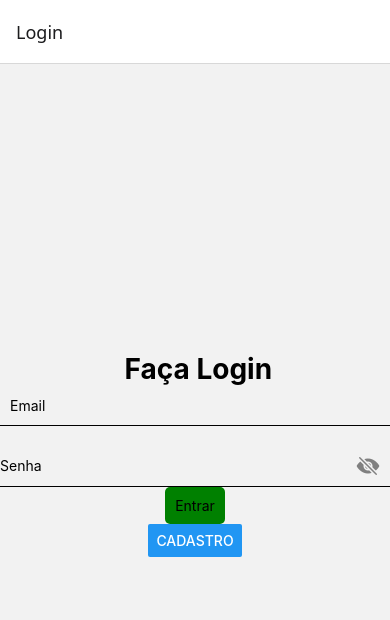
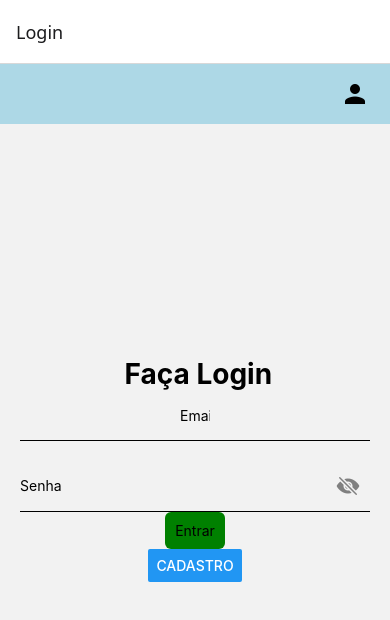
Before and after one commit to evelynriandrade6/LoginCelular, a React Native app: screen / in a window 390 px wide. Shown: the top 620 px of the page. Built offline with nearby package versions, Linux system fonts and the light colour scheme.

Commit message:
layout celular

```diff
--- a/src/App.js
+++ b/src/App.js
@@ -7,6 +7,7 @@
 import CadastroEvento from "./screens/CadastroEvento";
 import CadastroOrganizador from "./screens/CadastroOrg";
 import CadastroIngresso from "./screens/CadastroIng";
+import Layout from "./components/Layout";
 
 const Stack = createStackNavigator();
 
@@ -14,8 +15,16 @@
   return (
   <NavigationContainer>
   <Stack.Navigator initialRouteName="Login">
-        <Stack.Screen name="Login" component={Login}/>
-        <Stack.Screen name="Cadastro" component={Cadastro}/>
+        <Stack.Screen name="Login" component={()=>(
+          <Layout>
+            <Login />
+          </Layout>
+        )}/>
+        <Stack.Screen name="Cadastro" component={()=>(
+          <Layout>
+            <Cadastro />
+          </Layout>
+        )}/>
         <Stack.Screen name="Home" component={Home}/>
         <Stack.Screen name="CadastroEvento" component={CadastroEvento}/>
         <Stack.Screen name="CadastroOrganizador" component={CadastroOrganizador}/>
--- /dev/null
+++ b/src/components/Layout.js
@@ -0,0 +1,35 @@
+import React from "react";
+import { View, StyleSheet, TouchableOpacity}
+from "react-native";
+import Icon from "react-native-vector-icons/MaterialIcons";
+
+export default function Layout({children}){
+    return(
+        <View style={{flex:1}}>
+            {/*Cabeçalho */}
+            <View style={styles.header}>
+            <TouchableOpacity onPress={()=>{console.log ("Botão Clicado")}}>
+                <Icon name="person" size={30} color="fff"/>
+            </TouchableOpacity>
+            </View>
+            { /* Conteudo Principal */}
+            <View style={styles.container}>{children}</View>
+        </View>
+    )
+}
+const styles = StyleSheet.create({
+    header:{
+        backgroundColor: "lightblue",
+        width:"100%",
+        height:60,
+        justifyContent:"center",
+        alignItems:"flex-end",
+        paddingHorizontal:20
+    },
+    container:{
+        flex:1,
+        justifyContent:"center",
+        alignItems:"center",
+        paddingHorizontal:20
+    }
+})
--- a/src/screens/Cadastro.js
+++ b/src/screens/Cadastro.js
@@ -9,8 +9,10 @@
   Button
 } from "react-native";
 import api from "../axios/axios";
+import { useNavigation } from "@react-navigation/native";
 
-export default function Cadastro({ navigation }) {
+export default function Cadastro() {
+  const navigation = useNavigation();
   const [user, setUser] = useState({
     name:"",
     cpf:"",
--- a/src/screens/Login.js
+++ b/src/screens/Login.js
@@ -10,8 +10,10 @@
 } from "react-native";
 import api from "../axios/axios";
 import { Ionicons } from "@expo/vector-icons";
+import { useNavigation } from "@react-navigation/native";
 
-export default function Login({ navigation }) {
+export default function Login() {
+  const navigation = useNavigation();
   const [user, setUser] = useState({
     email: "",
     password: "",
@@ -74,6 +76,8 @@
     flex: 1,
     justifyContent: "center",
     alignItems: "center",
+    marginBottom: 30,
+
   },
   title: {
     fontSize: 28,
@@ -81,15 +85,15 @@
   },
   input: {
     width: "100%",
-    height: 40,
+    height: 50,
     borderBottomWidth: 1,
     marginBottom: 20,
-    paddingHorizontal: 10,
+    paddingHorizontal: 160,
   },
   button: {
     backgroundColor: "green",
     padding: 10,
-    borderRadius: 5,
+    borderRadius: 6,
   },
   passwordContainer: {
     flexDirection: "row",
@@ -100,6 +104,6 @@
   },
   passwordInput: {
     flex: 1,
-    height: 40,
+    height: 50,
   },
 });
```
